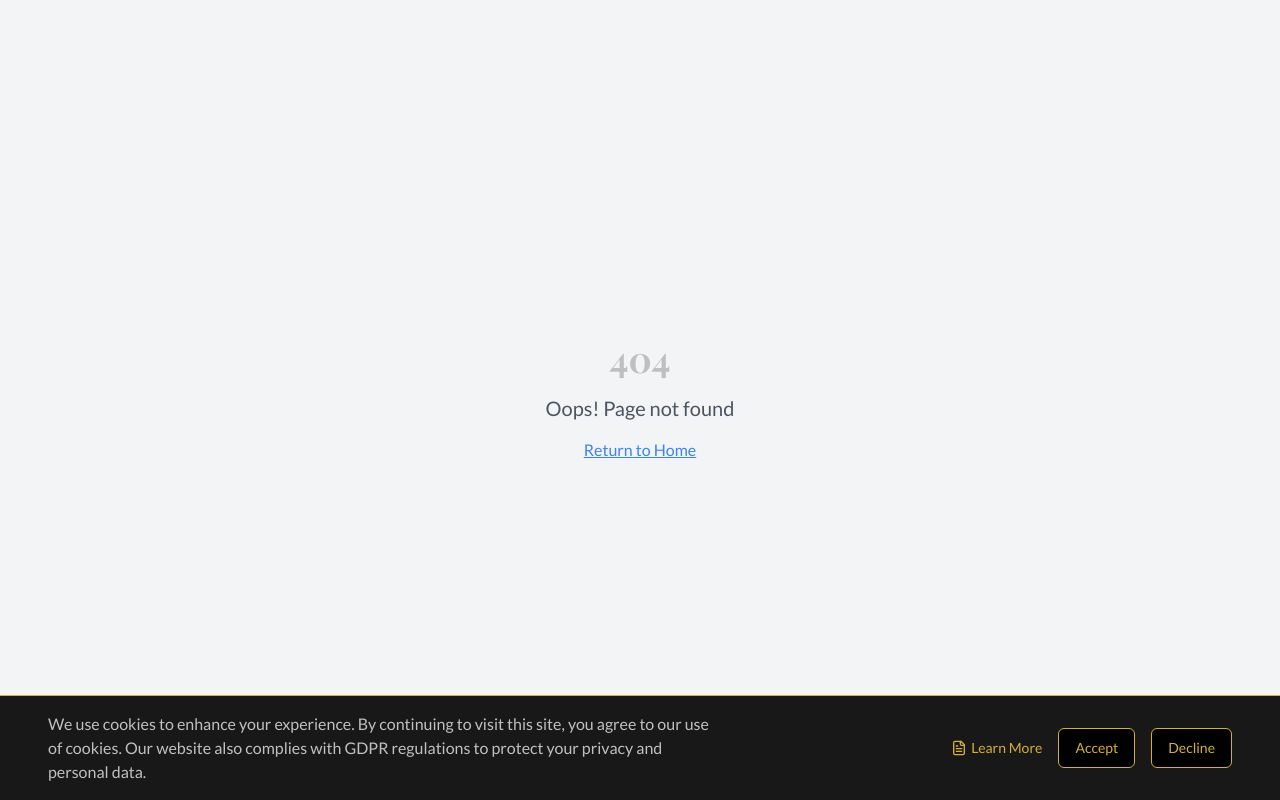
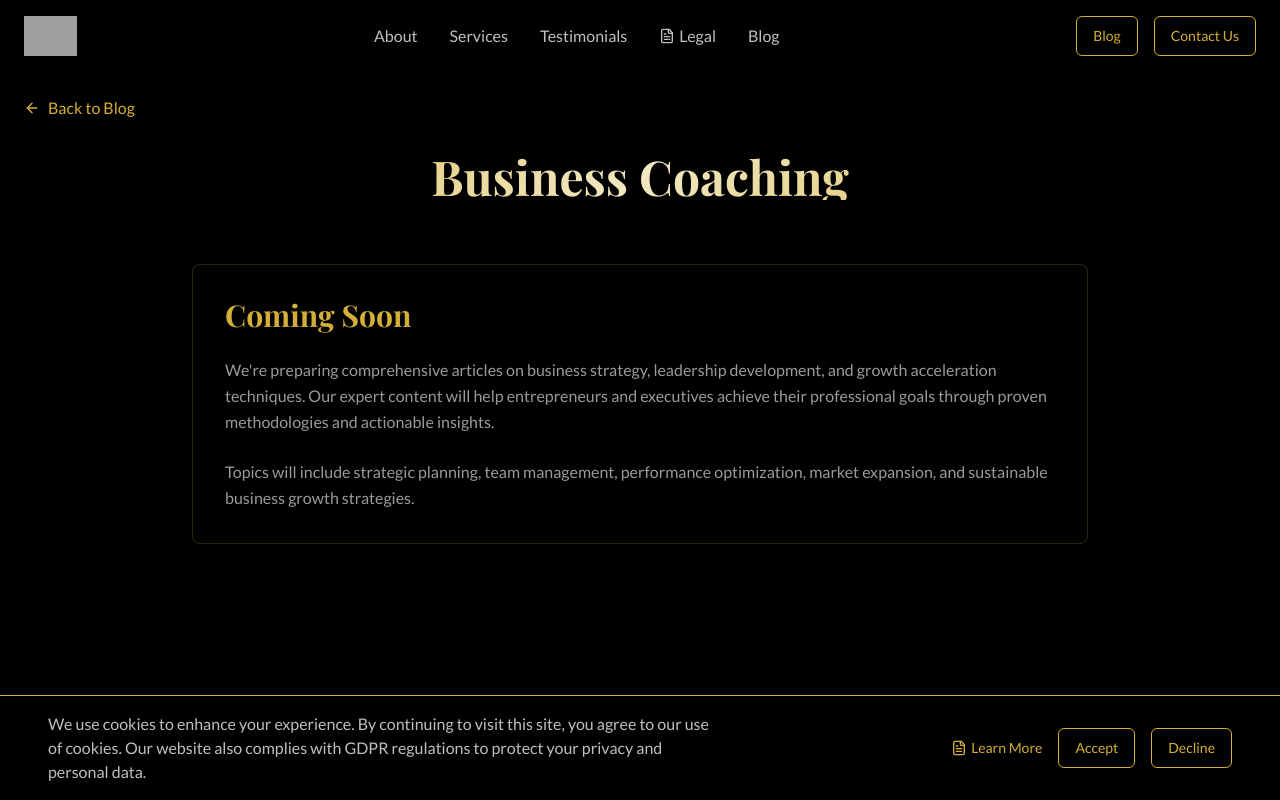
Before and after one commit to MPR2023/life-business-bridge-91, a React (Vite) app: page /blog/business-coaching in a window 1280 px wide. Built offline with nearby package versions, Linux system fonts and the light colour scheme; grey boxes are pictures that could not be loaded.

Commit message:
Refactor: Implement blog post routes
Create blog post routes and components, and update the blog index to link to individual posts.

```diff
--- a/src/App.tsx
+++ b/src/App.tsx
@@ -8,6 +8,10 @@ import Layout from "./components/Layout";
 import Index from "./pages/Index";
 import Legal from "./pages/Legal";
 import Blog from "./pages/Blog";
+import BlogIndex from "./pages/blog/BlogIndex";
+import BusinessCoaching from "./pages/blog/BusinessCoaching";
+import LifeCoaching from "./pages/blog/LifeCoaching";
+import AIImplementations from "./pages/blog/AIImplementations";
 import NotFound from "./pages/NotFound";
 import CookieConsent from "./components/CookieConsent";
 
@@ -26,7 +30,12 @@ const App = () => {
               <Route element={<Layout />}>
                 <Route index element={<Index />} />
                 <Route path="legal" element={<Legal />} />
-                <Route path="blog" element={<Blog />} />
+                <Route path="blog" element={<Blog />}>
+                  <Route path="" element={<BlogIndex />} />
+                  <Route path="business-coaching" element={<BusinessCoaching />} />
+                  <Route path="life-coaching" element={<LifeCoaching />} />
+                  <Route path="ai-implementations" element={<AIImplementations />} />
+                </Route>
               </Route>
               {/* ADD ALL CUSTOM ROUTES ABOVE THE CATCH-ALL "*" ROUTE */}
               <Route path="*" element={<NotFound />} />
--- a/src/pages/Blog.tsx
+++ b/src/pages/Blog.tsx
@@ -1,46 +1,11 @@
+
+import { Outlet } from "react-router-dom";
 
 const Blog = () => {
   return (
     <div className="min-h-screen bg-black text-silver pt-24 pb-16">
       <div className="container mx-auto px-4 md:px-6">
-        <h1 className="text-4xl md:text-5xl font-bold text-center mb-16 gold-gradient">
-          Blog
-        </h1>
-
-        <div className="max-w-4xl mx-auto space-y-12">
-          <section className="border border-gold/20 rounded-lg p-8 bg-black/50">
-            <h2 className="text-2xl md:text-3xl font-bold mb-4 text-gold">
-              Business Coaching
-            </h2>
-            <p className="text-silver/80 leading-relaxed">
-              Coming soon: expert articles on business strategy, leadership development,
-              and growth acceleration techniques to help entrepreneurs and executives
-              achieve their professional goals.
-            </p>
-          </section>
-
-          <section className="border border-gold/20 rounded-lg p-8 bg-black/50">
-            <h2 className="text-2xl md:text-3xl font-bold mb-4 text-gold">
-              Life Coaching
-            </h2>
-            <p className="text-silver/80 leading-relaxed">
-              Coming soon: expert articles on personal development, work-life balance,
-              goal setting, and mindfulness practices to help you create a more
-              fulfilling and purposeful life.
-            </p>
-          </section>
-
-          <section className="border border-gold/20 rounded-lg p-8 bg-black/50">
-            <h2 className="text-2xl md:text-3xl font-bold mb-4 text-gold">
-              AI Implementations
-            </h2>
-            <p className="text-silver/80 leading-relaxed">
-              Coming soon: expert articles on artificial intelligence integration,
-              automation strategies, and digital transformation to help businesses
-              leverage cutting-edge technology for competitive advantage.
-            </p>
-          </section>
-        </div>
+        <Outlet />
       </div>
     </div>
   );
--- /dev/null
+++ b/src/pages/blog/AIImplementations.tsx
@@ -0,0 +1,39 @@
+
+import { Link } from "react-router-dom";
+import { ArrowLeft } from "lucide-react";
+
+const AIImplementations = () => {
+  return (
+    <>
+      <Link to="/blog" className="inline-flex items-center text-gold hover:text-gold/80 transition-colors mb-8">
+        <ArrowLeft className="h-4 w-4 mr-2" />
+        Back to Blog
+      </Link>
+
+      <h1 className="text-4xl md:text-5xl font-bold text-center mb-16 gold-gradient">
+        AI Implementations
+      </h1>
+
+      <div className="max-w-4xl mx-auto">
+        <section className="border border-gold/20 rounded-lg p-8 bg-black/50">
+          <h2 className="text-2xl md:text-3xl font-bold mb-6 text-gold">
+            Coming Soon
+          </h2>
+          <p className="text-silver/80 leading-relaxed mb-6">
+            We're crafting expert articles on artificial intelligence integration,
+            automation strategies, and digital transformation. Our content will help
+            businesses leverage cutting-edge technology for competitive advantage
+            through practical AI implementation strategies.
+          </p>
+          <p className="text-silver/80 leading-relaxed">
+            Topics will include AI workflow automation, machine learning applications,
+            chatbot implementation, data analytics, and emerging AI technologies
+            for business optimization.
+          </p>
+        </section>
+      </div>
+    </>
+  );
+};
+
+export default AIImplementations;
--- /dev/null
+++ b/src/pages/blog/BlogIndex.tsx
@@ -0,0 +1,55 @@
+
+import { Link } from "react-router-dom";
+
+const BlogIndex = () => {
+  return (
+    <>
+      <h1 className="text-4xl md:text-5xl font-bold text-center mb-16 gold-gradient">
+        Blog
+      </h1>
+
+      <div className="max-w-4xl mx-auto space-y-12">
+        <section className="border border-gold/20 rounded-lg p-8 bg-black/50 hover:border-gold/40 transition-colors">
+          <Link to="business-coaching" className="block">
+            <h2 className="text-2xl md:text-3xl font-bold mb-4 text-gold hover:text-gold/80 transition-colors">
+              Business Coaching
+            </h2>
+            <p className="text-silver/80 leading-relaxed">
+              Expert articles on business strategy, leadership development,
+              and growth acceleration techniques to help entrepreneurs and executives
+              achieve their professional goals.
+            </p>
+          </Link>
+        </section>
+
+        <section className="border border-gold/20 rounded-lg p-8 bg-black/50 hover:border-gold/40 transition-colors">
+          <Link to="life-coaching" className="block">
+            <h2 className="text-2xl md:text-3xl font-bold mb-4 text-gold hover:text-gold/80 transition-colors">
+              Life Coaching
+            </h2>
+            <p className="text-silver/80 leading-relaxed">
+              Expert articles on personal development, work-life balance,
+              goal setting, and mindfulness practices to help you create a more
+              fulfilling and purposeful life.
+            </p>
+          </Link>
+        </section>
+
+        <section className="border border-gold/20 rounded-lg p-8 bg-black/50 hover:border-gold/40 transition-colors">
+          <Link to="ai-implementations" className="block">
+            <h2 className="text-2xl md:text-3xl font-bold mb-4 text-gold hover:text-gold/80 transition-colors">
+              AI Implementations
+            </h2>
+            <p className="text-silver/80 leading-relaxed">
+              Expert articles on artificial intelligence integration,
+              automation strategies, and digital transformation to help businesses
+              leverage cutting-edge technology for competitive advantage.
+            </p>
+          </Link>
+        </section>
+      </div>
+    </>
+  );
+};
+
+export default BlogIndex;
--- /dev/null
+++ b/src/pages/blog/BusinessCoaching.tsx
@@ -0,0 +1,38 @@
+
+import { Link } from "react-router-dom";
+import { ArrowLeft } from "lucide-react";
+
+const BusinessCoaching = () => {
+  return (
+    <>
+      <Link to="/blog" className="inline-flex items-center text-gold hover:text-gold/80 transition-colors mb-8">
+        <ArrowLeft className="h-4 w-4 mr-2" />
+        Back to Blog
+      </Link>
+
+      <h1 className="text-4xl md:text-5xl font-bold text-center mb-16 gold-gradient">
+        Business Coaching
+      </h1>
+
+      <div className="max-w-4xl mx-auto">
+        <section className="border border-gold/20 rounded-lg p-8 bg-black/50">
+          <h2 className="text-2xl md:text-3xl font-bold mb-6 text-gold">
+            Coming Soon
+          </h2>
+          <p className="text-silver/80 leading-relaxed mb-6">
+            We're preparing comprehensive articles on business strategy, leadership development,
+            and growth acceleration techniques. Our expert content will help entrepreneurs and
+            executives achieve their professional goals through proven methodologies and
+            actionable insights.
+          </p>
+          <p className="text-silver/80 leading-relaxed">
+            Topics will include strategic planning, team management, performance optimization,
+            market expansion, and sustainable business growth strategies.
+          </p>
+        </section>
+      </div>
+    </>
+  );
+};
+
+export default BusinessCoaching;
--- /dev/null
+++ b/src/pages/blog/LifeCoaching.tsx
@@ -0,0 +1,38 @@
+
+import { Link } from "react-router-dom";
+import { ArrowLeft } from "lucide-react";
+
+const LifeCoaching = () => {
+  return (
+    <>
+      <Link to="/blog" className="inline-flex items-center text-gold hover:text-gold/80 transition-colors mb-8">
+        <ArrowLeft className="h-4 w-4 mr-2" />
+        Back to Blog
+      </Link>
+
+      <h1 className="text-4xl md:text-5xl font-bold text-center mb-16 gold-gradient">
+        Life Coaching
+      </h1>
+
+      <div className="max-w-4xl mx-auto">
+        <section className="border border-gold/20 rounded-lg p-8 bg-black/50">
+          <h2 className="text-2xl md:text-3xl font-bold mb-6 text-gold">
+            Coming Soon
+          </h2>
+          <p className="text-silver/80 leading-relaxed mb-6">
+            We're developing expert articles on personal development, work-life balance,
+            goal setting, and mindfulness practices. Our content will help you create
+            a more fulfilling and purposeful life through proven coaching techniques
+            and transformational strategies.
+          </p>
+          <p className="text-silver/80 leading-relaxed">
+            Topics will include personal goal achievement, stress management,
+            relationship building, time management, and holistic wellness approaches.
+          </p>
+        </section>
+      </div>
+    </>
+  );
+};
+
+export default LifeCoaching;
```
